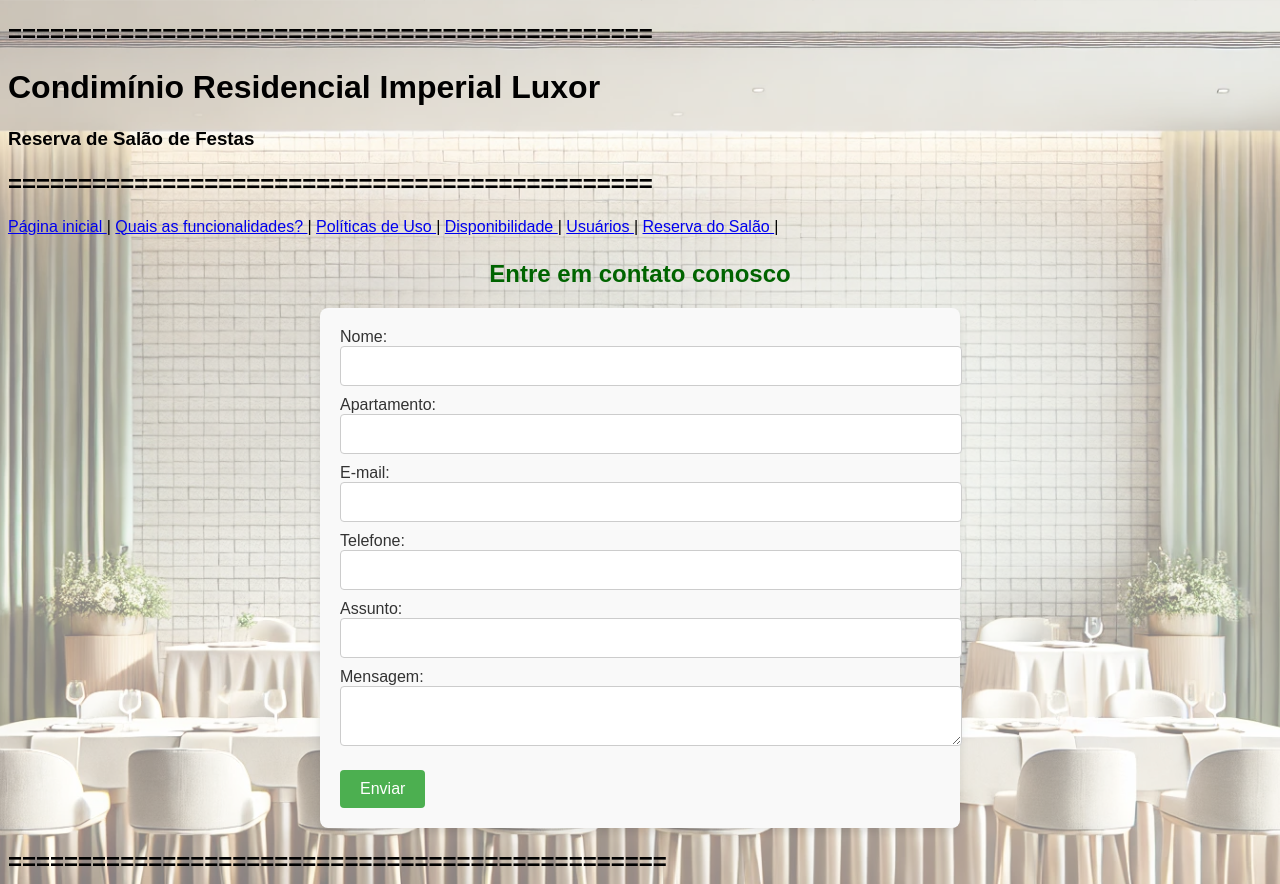
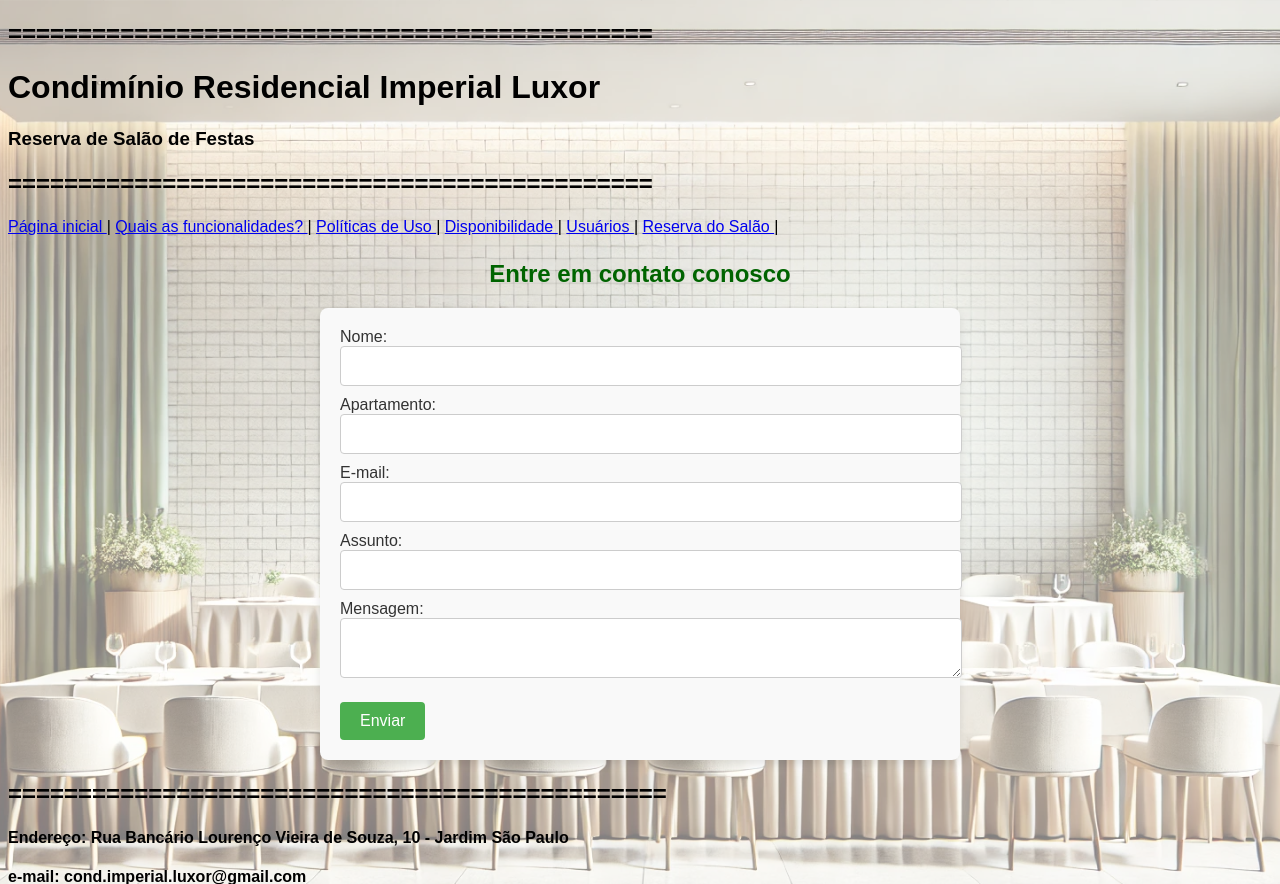
Before and after one commit to igoranlima79/projeto_reserva_salao, a PHP site: page /index.php?pg=contato in a window 1280 px wide. Shown: the top 884 px of the page. Run offline with PHP 8.4, Linux system fonts and the light colour scheme.

Commit message:
Add files via upload

```diff
--- a/contato.php
+++ b/contato.php
@@ -12,9 +12,6 @@
     <label for="email" style="font-family: Arial, sans-serif; font-size: 16px; color: #333;">E-mail:</label>
     <input type="email" name="email" id="email" required style="width: 100%; padding: 10px; margin-bottom: 10px; font-size: 16px; border: 1px solid #ccc; border-radius: 4px;"><br>
 
-    <label for="telefone" style="font-family: Arial, sans-serif; font-size: 16px; color: #333;">Telefone:</label>
-    <input type="text" name="telefone" id="telefone" required style="width: 100%; padding: 10px; margin-bottom: 10px; font-size: 16px; border: 1px solid #ccc; border-radius: 4px;"><br>
-
     <label for="assunto" style="font-family: Arial, sans-serif; font-size: 16px; color: #333;">Assunto:</label>
     <input type="text" name="assunto" id="assunto" required style="width: 100%; padding: 10px; margin-bottom: 10px; font-size: 16px; border: 1px solid #ccc; border-radius: 4px;"><br>
 
```
